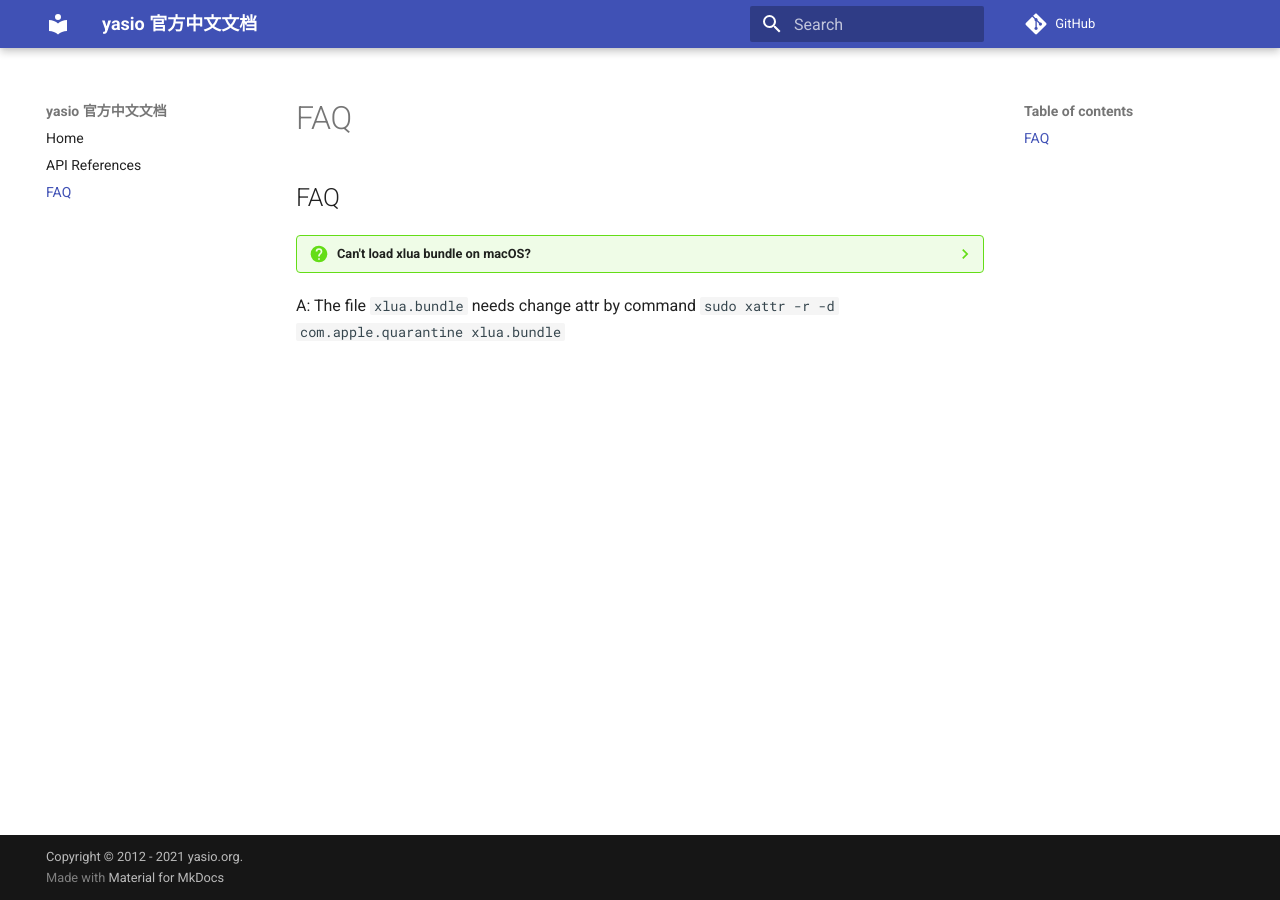
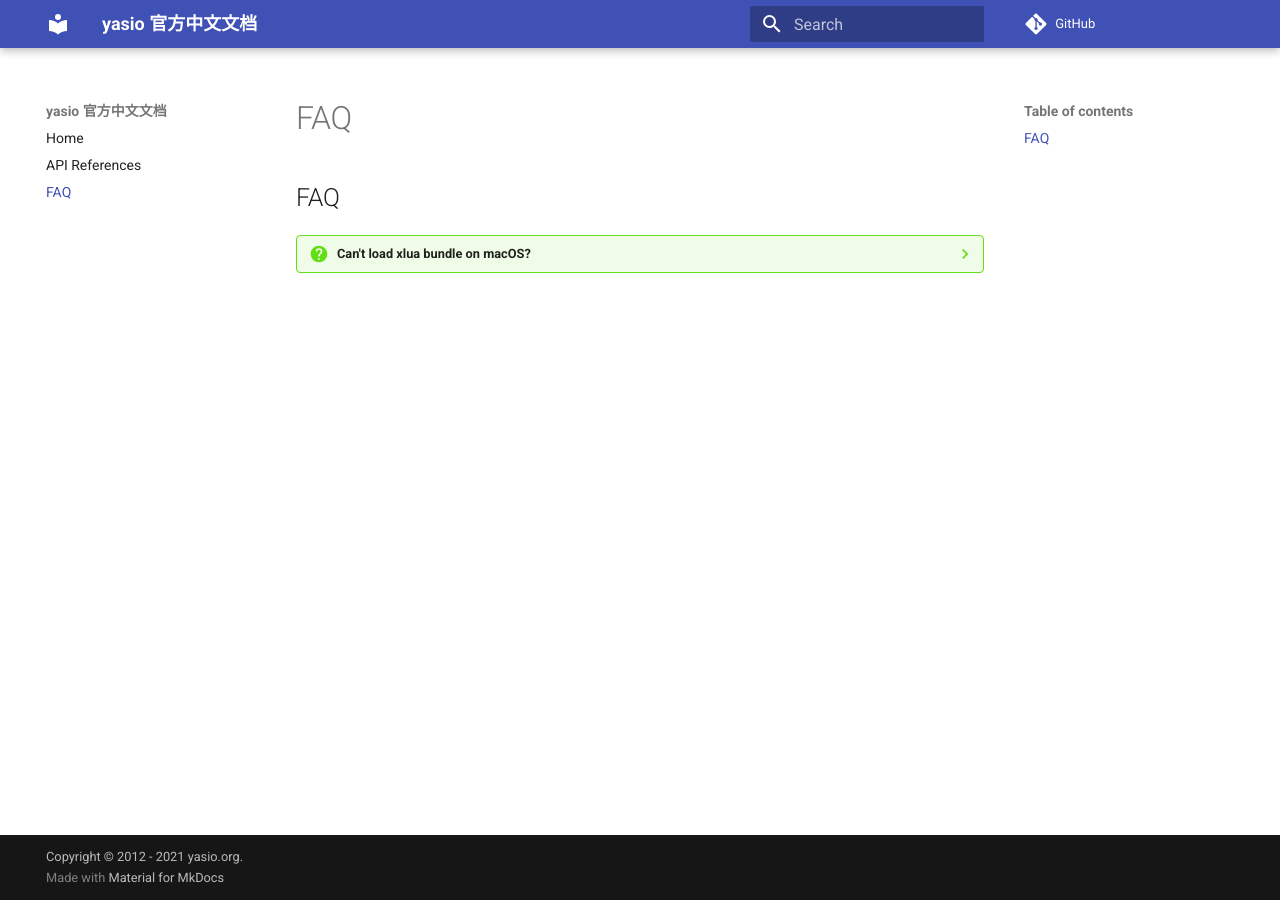
Before and after one commit to yasio/docs-936, an MkDocs documentation site: the page built from docs/faq.md, in a window 1280 px wide. Built offline with MkDocs 1.6.1 and Material for MkDocs 9.7.7, drawn with Linux system fonts in a browser that asks for light colours; comment, search, counter and statistics services are not loaded.

Commit message:
Update faq.md

```diff
--- a/docs/faq.md
+++ b/docs/faq.md
@@ -1,3 +1,4 @@
 ## FAQ
 ??? question "Can't load xlua bundle on macOS?"
-A: The file `xlua.bundle` needs change attr by command `sudo xattr -r -d com.apple.quarantine xlua.bundle`
+
+    The file `xlua.bundle` needs change attr by command `sudo xattr -r -d com.apple.quarantine xlua.bundle`
```
